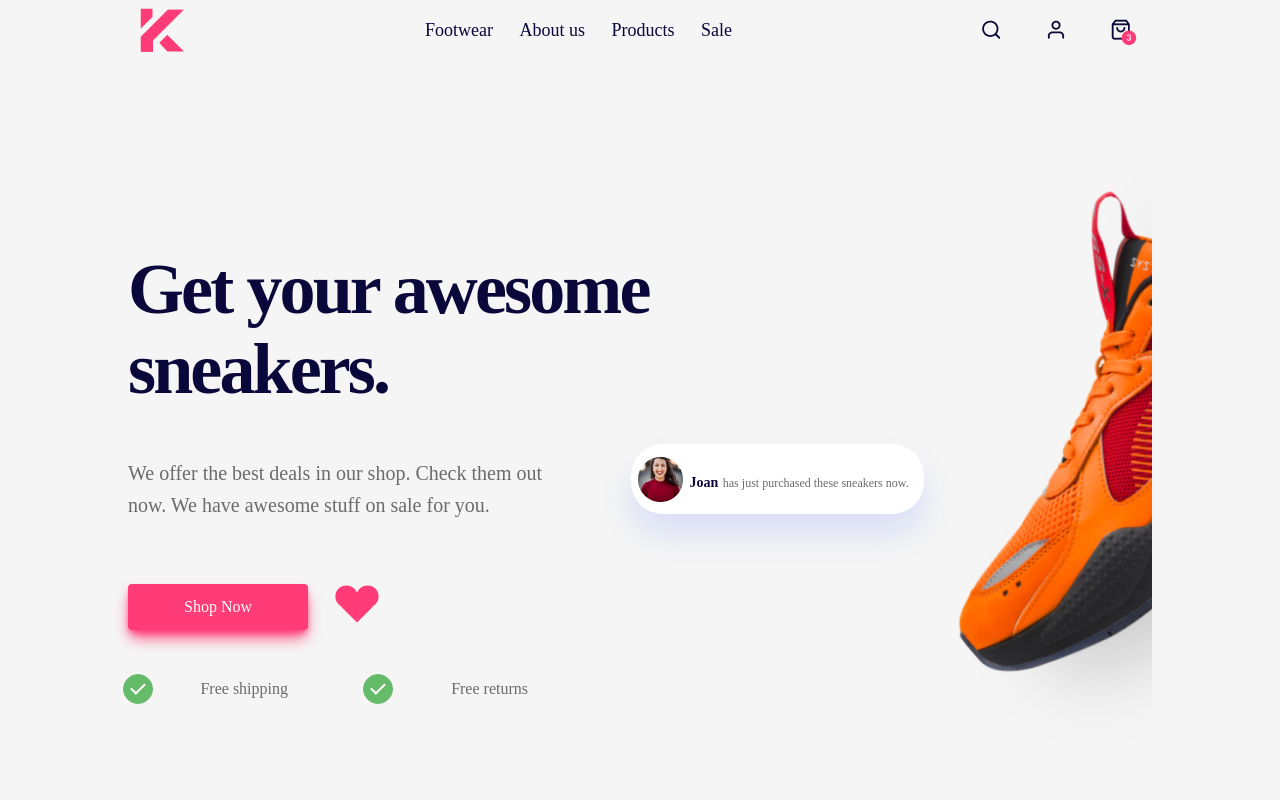
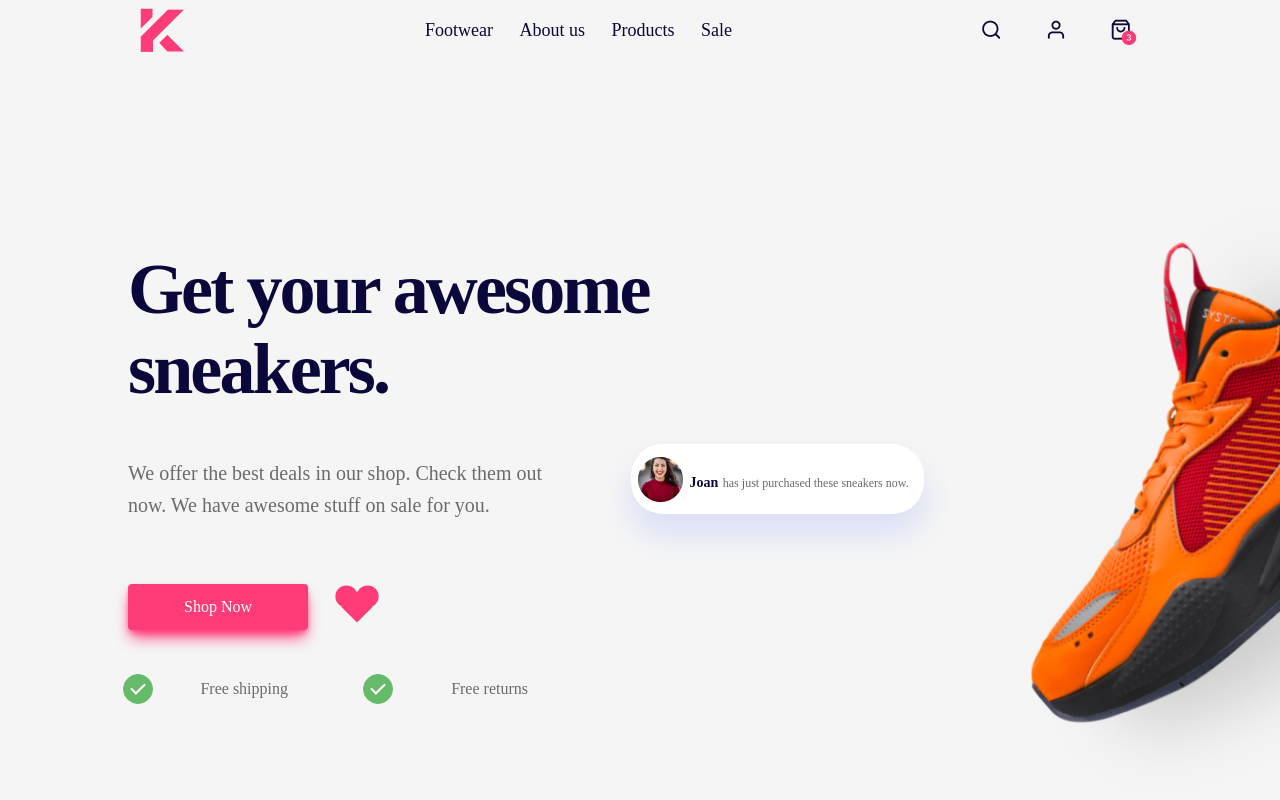
Before and after one commit to khumayunkh/sneakers, a React (Create React App) app: page / in a window 1280 px wide. Shown: the top 800 px of the page. Built offline with nearby package versions, Linux system fonts and the light colour scheme.

Commit message:
animation

```diff
--- a/src/components/Header/header.module.css
+++ b/src/components/Header/header.module.css
@@ -4,7 +4,34 @@
     justify-content: center;
     align-items: center;
     flex-direction: column;
+    background-image: url('./../../img/yellow_sneakers.png');
+    background-size: 1000px;
+    background-position: 800px -50px;
+    background-repeat: no-repeat;
+    /* ========animation============= */
+    animation-name: image;
+    animation-delay: 0s;
+    animation-duration: 2.5s;
+    animation-timing-function: ease;
 }
+
+/* ========animation=========== */
+
+@keyframes image{
+    0%{
+        opacity: 0;
+        background-position: -100px -50px;
+    }
+    80%{
+        background-position: 1000px -50px;
+    }
+    100%{
+        opacity: 1;
+        background-position: 800px -50px;
+    }
+}
+
+/* ============================== */
 
 .header{
     display: flex;
@@ -48,10 +75,6 @@
     display: flex;
     justify-content: center;
     align-items: center;
-    background-image: url('./../../img/yellow_sneakers.png');
-    background-size: 1000px;
-    background-position: 600px -160px;
-    background-repeat: no-repeat;
 }
 
 .information h1{
--- a/src/components/Seller/Seller.js
+++ b/src/components/Seller/Seller.js
@@ -15,7 +15,7 @@ function Seller(){
             <div className={style.seller_sneakers}>
                 <div className={style.sneakers}>
                     <div className={style.back}></div>
-                    <img src={sneakers}/>
+                    <img className={style.sneakers_img} src={sneakers}/>
                 </div>
                 <div className={style.info}>
                     <img src={star}/>
--- a/src/components/Seller/seller.module.css
+++ b/src/components/Seller/seller.module.css
@@ -42,6 +42,20 @@
     align-items: center;
 }
 
+/* ==========hover========= */
+
+.sneakers:hover .sneakers_img{
+    position: relative;
+    transform: translateX(400px);
+}
+
+.sneakers:hover .back{
+    position: absolute;
+    width: 90%;
+}
+
+/* ======================== */
+
 .back{
     border-bottom-right-radius: 50px;
     border-top-right-radius: 50px;
@@ -50,11 +64,13 @@
     width: 50%;
     height: 500px;
     background: linear-gradient(270deg, #ec5f95 0%, #ffbebe 100%);
+    transition: all .7s;
 }
 
-.sneakers img{
+.sneakers_img{
     z-index: 2;
     align-self: center;
+    transition: all .7s;
 }
 
 .info{
```
